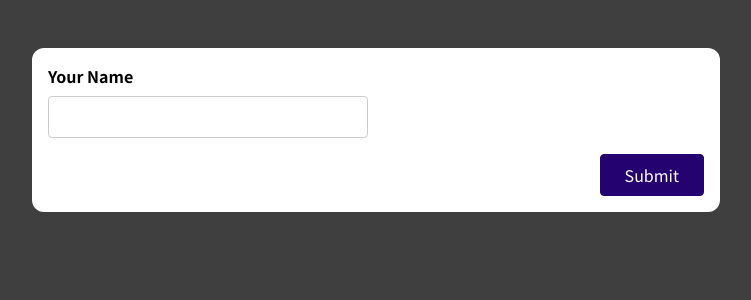
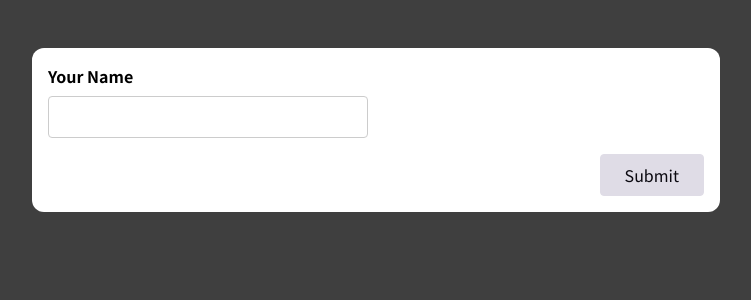
Before and after one commit to Moez-Zouari/react-form-user-input, a React (Create React App) app: page / in a window 1280 px wide. Shown: the top 300 px of the page, without its empty margins (264-1015 px from the left). Built offline with nearby package versions, Linux system fonts and the light colour scheme.

Commit message:
Managing the Overall Form Validity

```diff
--- a/src/components/SimpleInput.js
+++ b/src/components/SimpleInput.js
@@ -6,6 +6,11 @@
 
   const enteredNameIsValid = enteredName.trim() !== "";
   const nameInputIsInvalid = !enteredNameIsValid && enteredNameTouched;
+
+  let formIsValid = false;
+  if (enteredNameIsValid) {
+    formIsValid = true;
+  }
 
   const nameInputChangeHandler = (event) => {
     setEnteredName(event.target.value);
@@ -46,7 +51,7 @@
         )}
       </div>
       <div className="form-actions">
-        <button>Submit</button>
+        <button disabled={!formIsValid}>Submit</button>
       </div>
     </form>
   );
--- a/src/index.css
+++ b/src/index.css
@@ -79,6 +79,15 @@
   border-color: #33059e;
 }
 
+button:disabled,
+button:disabled:hover,
+button:disabled:active{
+  background-color: #dfdce6;
+  border-color: #dfdce6;
+  color: #0a080f;
+  cursor: not-allowed;
+}
+
 .form-actions {
   text-align: right;
 }
```
Also changed, not shown: 1 other file (tests, documents, lock files or other folders).
